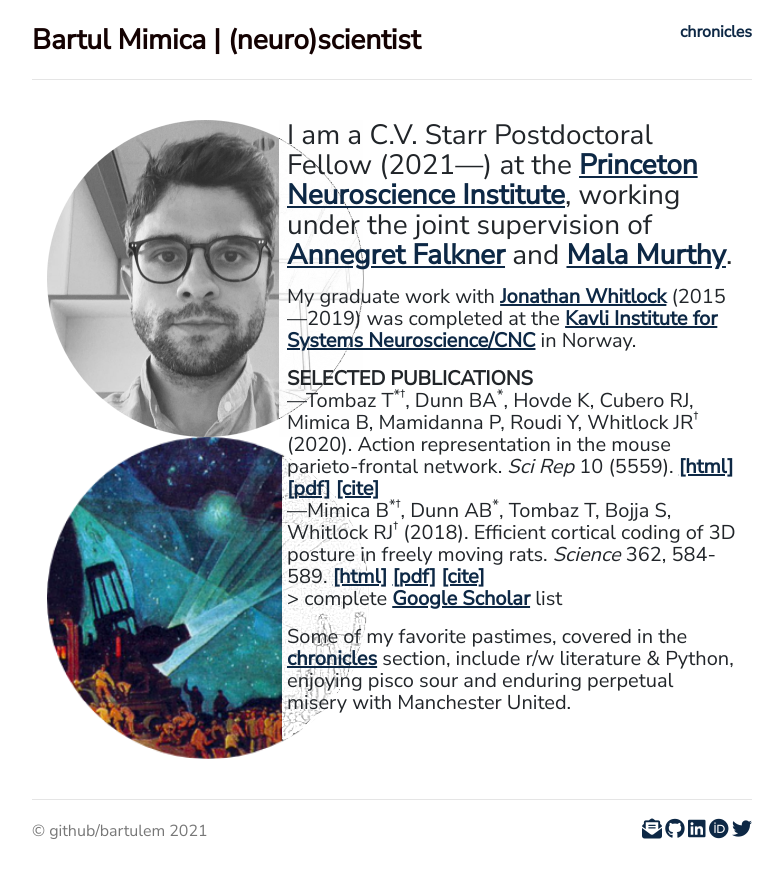
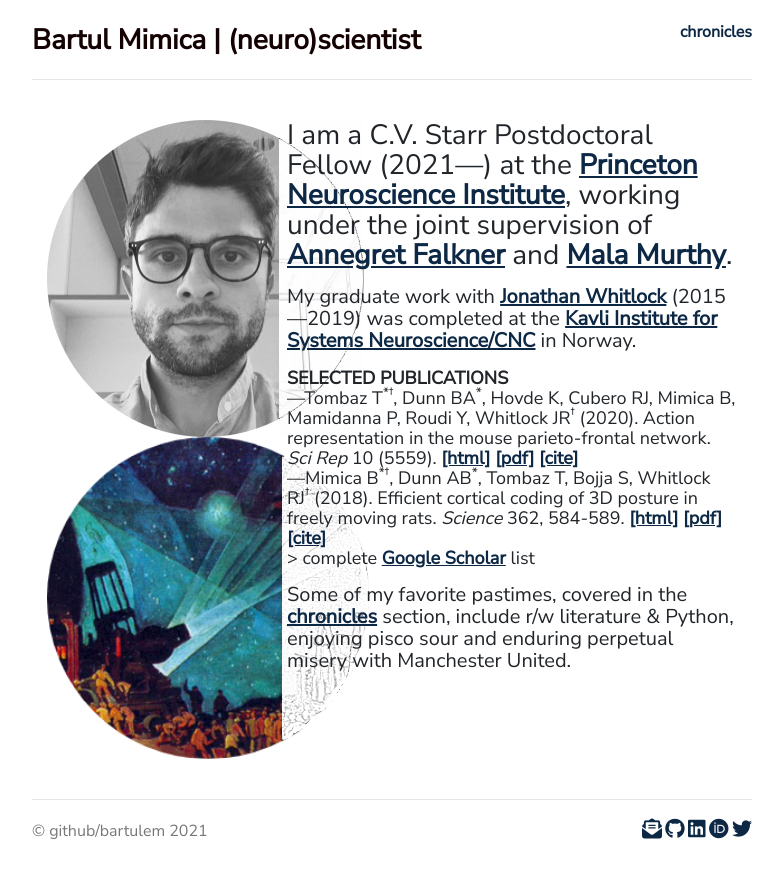
Before and after one commit to bartulem/bartulem.github.io, a Jekyll site: the page built from index.html, in a window 1280 px wide. Shown: the top 878 px of the page, without its empty margins (248-1031 px from the left). Built offline with Jekyll 4.4.1, drawn with Linux system fonts in a browser that asks for light colours; nearby versions of some CDN libraries; comment, search, counter and statistics services are not loaded; a style sheet for code colours, icons or effects is not loaded.

Commit message:
2022 format v101

```diff
--- a/css/style.css
+++ b/css/style.css
@@ -41,6 +41,7 @@
 .jumbotron .btn { font-size: 21px; padding: 14px 24px; }
 .marketing p { font-size: 20px; line-height: 22px; }
 .marketing p.lead { font-size: 28px; line-height: 30px; }
+.marketing p.publications { font-size: 18px; line-height: 20px; }
 
 .posts-list h1 { margin: 0; }
 .posts-list h2 { margin: 0; }
--- a/index.html
+++ b/index.html
@@ -16,7 +16,7 @@
 
 	<p>My graduate work with <a style= "text-decoration: underline" target="_blank" href="https://www.whitlocklab.org/">Jonathan Whitlock</a> (2015—2019) was completed at the <a style= "text-decoration: underline" target="_blank" href="https://www.ntnu.edu/kavli">Kavli Institute for Systems Neuroscience/CNC</a> in Norway.</p>
 
-	<p><b>SELECTED PUBLICATIONS</b> <br/> —Tombaz T<sup>*†</sup>, Dunn BA<sup>*</sup>, Hovde K, Cubero RJ, Mimica B, Mamidanna P, Roudi Y, Whitlock JR<sup>†</sup> (2020). Action representation in the mouse parieto-frontal network. <em>Sci Rep</em> 10 (5559). <a href="https://www.nature.com/articles/s41598-020-62089-6?error=cookies_not_supported&code=e0a538d4-9569-4b30-b2d1-d78d1c8e03b3" target="_blank"><u>[html]</u></a> <a href="/files/tombaz2020_scireports.pdf" target="_blank"><u>[pdf]</u></a> <a href="files/tombaz2020.bib" download><u>[cite]</u></a> <a class="altmetric-embed" data-badge-popover="right" data-badge-type="4" data-doi="10.1038/s41598-020-62089-6" data-hide-no-mentions="true"></a>
+	<p class="publications"><b>SELECTED PUBLICATIONS</b> <br/> —Tombaz T<sup>*†</sup>, Dunn BA<sup>*</sup>, Hovde K, Cubero RJ, Mimica B, Mamidanna P, Roudi Y, Whitlock JR<sup>†</sup> (2020). Action representation in the mouse parieto-frontal network. <em>Sci Rep</em> 10 (5559). <a href="https://www.nature.com/articles/s41598-020-62089-6?error=cookies_not_supported&code=e0a538d4-9569-4b30-b2d1-d78d1c8e03b3" target="_blank"><u>[html]</u></a> <a href="/files/tombaz2020_scireports.pdf" target="_blank"><u>[pdf]</u></a> <a href="files/tombaz2020.bib" download><u>[cite]</u></a> <a class="altmetric-embed" data-badge-popover="right" data-badge-type="4" data-doi="10.1038/s41598-020-62089-6" data-hide-no-mentions="true"></a>
 	<br/>—Mimica B<sup>*†</sup>, Dunn AB<sup>*</sup>, Tombaz T, Bojja S, Whitlock RJ<sup>†</sup> (2018). Efficient cortical coding of 3D posture in freely moving rats. <em>Science</em> 362, 584-589. <a href="https://science.sciencemag.org/content/362/6414/584" target="_blank"><u>[html]</u></a> <a href="files/mimica2018_science.pdf" target="_blank"><u>[pdf]</u></a> <a href="/files/mimica2018.bib" download><u>[cite]</u></a> <a class="altmetric-embed" data-badge-popover="right" data-badge-type="4" data-doi="10.1126/science.aau2013" data-hide-no-mentions="true"></a> <br/> > complete <a href="https://scholar.google.no/citations?user=aUeOyr8AAAAJ&hl=en" target="_blank"><u>Google Scholar</u></a> list</p>
 
 	<p>Some of my favorite pastimes, covered in the <a style= "text-decoration: underline" href="https://bartulem.github.io/chronicles/">chronicles</a> section, include r/w literature & Python, enjoying pisco sour and enduring perpetual misery with Manchester United.</p>
```
